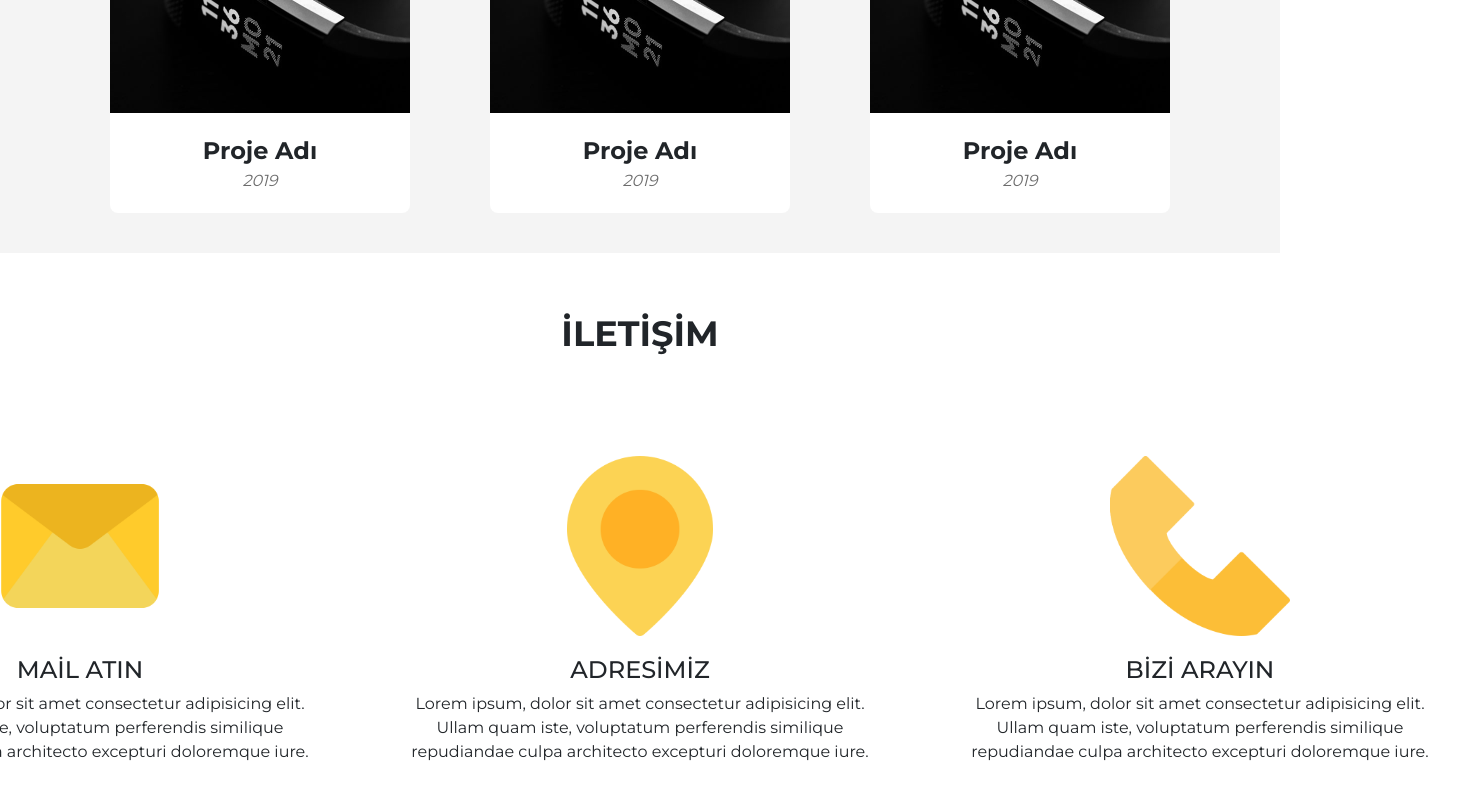
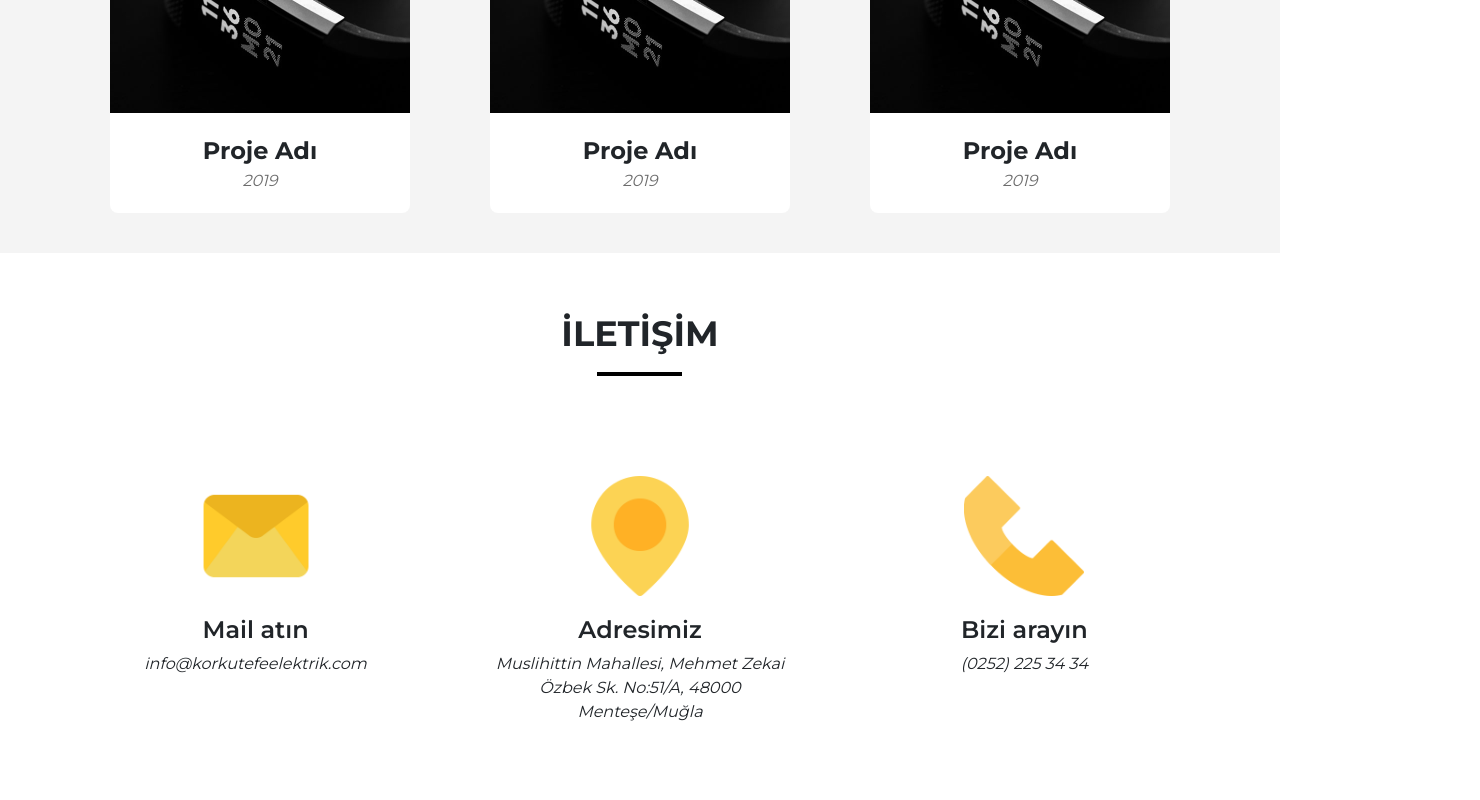
Before and after one commit to erenaygunn/korkutefe-elektrik, a React (Vite) app: page / in a window 1280 px wide. Shown: the part 2252-3052 px from the top of the page, 1480 px wide, since content can reach past the window. Built offline with nearby package versions, Linux system fonts and the light colour scheme.

Commit message:
iletisim

```diff
--- a/src/components/iletisim/iletisim.css
+++ b/src/components/iletisim/iletisim.css
@@ -13,6 +13,20 @@
     font-size: 2.2rem;
     position: relative;
     margin-bottom: 100px;
+    padding-bottom: 20px;
+}
+
+.iletisim h5:after {
+    content: "";
+    position: absolute;
+    display: block;
+    width: 85px;
+    height: 4px;
+    background: #000;
+    left: 0;
+    right: 0;
+    bottom: 0;
+    margin: auto;
 }
 
 .iletisim-container {
@@ -26,16 +40,25 @@
     flex-direction: column;
     text-align: center;
     align-items: center;
-    width: 500px;
+    width: 50%;
     margin: 0 30px;
 }
 
 .iletisim-card h6 {
     font-size: 1.5rem;
-    text-transform: uppercase;
+    font-weight: 600;
+}
+
+.iletisim-card p {
+    font-style: italic;
+    font-size: 16px;
 }
 
 .iletisim-card img {
-    width: 180px;
+    width: 120px;
     margin-bottom: 20px;
 }
+
+@media screen {
+
+}
--- a/src/components/iletisim/iletisim.jsx
+++ b/src/components/iletisim/iletisim.jsx
@@ -7,22 +7,22 @@ import email from "../../images/email.png"
 const Iletisim = () => {
   return (
     <section className='iletisim'>
-      <h5>İLETİŞİM</h5>
-      <div className="iletisim-container" data-aos="fade-up">
-        <div className="iletisim-card">
+      <h5 data-aos='fade-down'>İLETİŞİM</h5>
+      <div className="iletisim-container">
+        <div className="iletisim-card" data-aos="fade-up">
           <img src={email} alt="email" />
             <h6>Mail atın</h6>
-            <p>Lorem ipsum, dolor sit amet consectetur adipisicing elit. Ullam quam iste, voluptatum perferendis similique repudiandae culpa architecto excepturi doloremque iure.</p>
+            <p>info@korkutefeelektrik.com</p>
         </div>
-        <div className="iletisim-card">
+        <div className="iletisim-card" data-aos="fade-up">
           <img src={pin} alt="pin" />
           <h6>Adresimiz</h6>
-          <p>Lorem ipsum, dolor sit amet consectetur adipisicing elit. Ullam quam iste, voluptatum perferendis similique repudiandae culpa architecto excepturi doloremque iure.</p>
+          <p>Muslihittin Mahallesi, Mehmet Zekai Özbek Sk. No:51/A, 48000 Menteşe/Muğla</p>
         </div>
-        <div className="iletisim-card">
+        <div className="iletisim-card" data-aos="fade-up">
           <img src={phone} alt="phone" />
           <h6>Bizi arayın</h6>
-          <p>Lorem ipsum, dolor sit amet consectetur adipisicing elit. Ullam quam iste, voluptatum perferendis similique repudiandae culpa architecto excepturi doloremque iure.</p>
+          <p>(0252) 225 34 34</p>
         </div>
       </div>
     </section>
```
